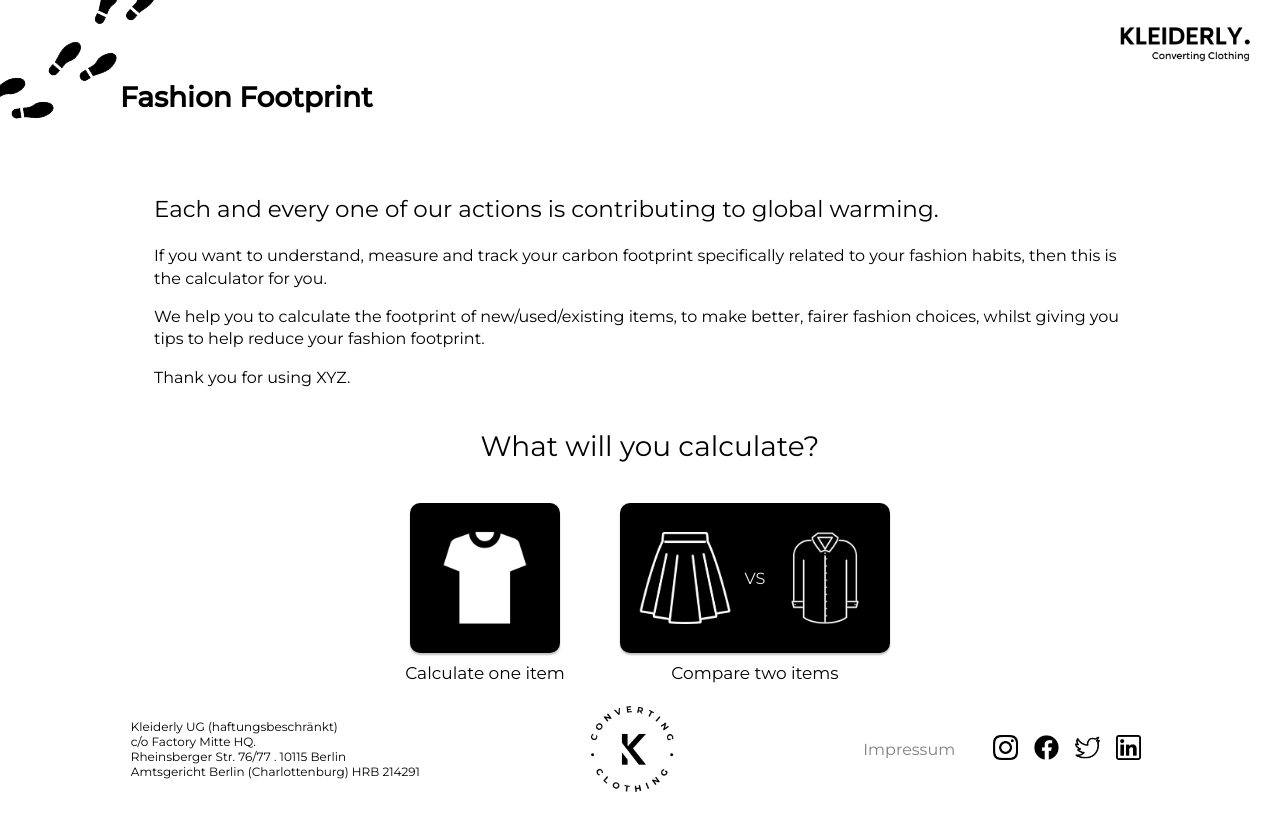
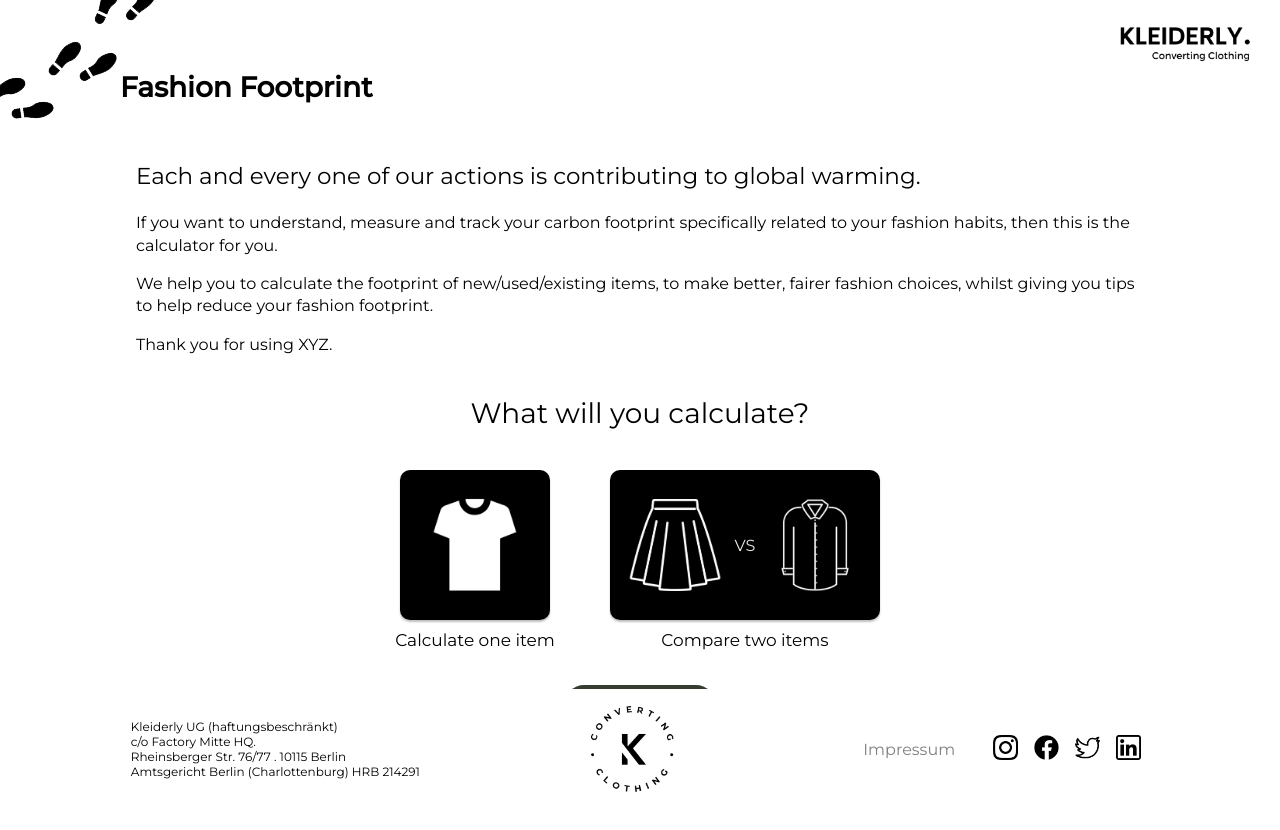
Before and after one commit to Kleiderly/carbon-footprint-calculator-app-, a React (Create React App) app in the folder client/: page / in a window 1280 px wide. Shown: the top 830 px of the page. Built offline with nearby package versions, Linux system fonts and the light colour scheme; the HTML template or start-up script is replaced by a standard one.

Commit message:
fixed some margins

```diff
--- a/client/src/App.css
+++ b/client/src/App.css
@@ -214,11 +214,11 @@ button, .buttonnext-button {
 }
 
 .main {
-  position: absolute;
+  /* position: absolute;
   display: flex;
   justify-content: center;
   align-items: center;
-  width: 100%;
+  width: 100%; */
 }
 
 .footer {
--- a/client/src/components/CSS/Cover.css
+++ b/client/src/components/CSS/Cover.css
@@ -11,7 +11,7 @@
 
 .cover-intro {
    font-size: 5.5vw;
-   margin-bottom: 20px;
+   margin: 5px auto 20px auto;
 }
 
 .cover-title {
@@ -104,7 +104,7 @@
 
 @media only screen and (min-device-width: 660px) {
    .cover-wrapper {
-      margin: 10px 10px 150px 30px;
+      margin: 10px 10px 150px 10px;
    }
    .cover-choice-container {
       flex-direction: row;
--- a/client/src/components/CSS/Header.css
+++ b/client/src/components/CSS/Header.css
@@ -2,7 +2,7 @@
     display: flex;
     align-items: center;
     background-color: #ffffff;
-    height: 160px;
+    height: 110px;
     width: 100%;
     position: static;
     overflow: hidden;
@@ -42,6 +42,7 @@
 @media only screen and (min-device-width: 660px) {
     .header-wrapper {
         background-position: -75px 0;
+        height: 140px;
     }
 
     .header-title, .header-title a {
--- a/client/src/components/CSS/ProgressBar.css
+++ b/client/src/components/CSS/ProgressBar.css
@@ -1,6 +1,6 @@
 .progressbar-wrapper {
     display: flex;
-    margin: 0 0 5px 0;
+    margin: 5px 0 5px 0;
     justify-content: center;
     align-items: center;
     font-size: 10px;
```
Also changed, not shown: 6 other files (tests, documents, lock files or other folders).
